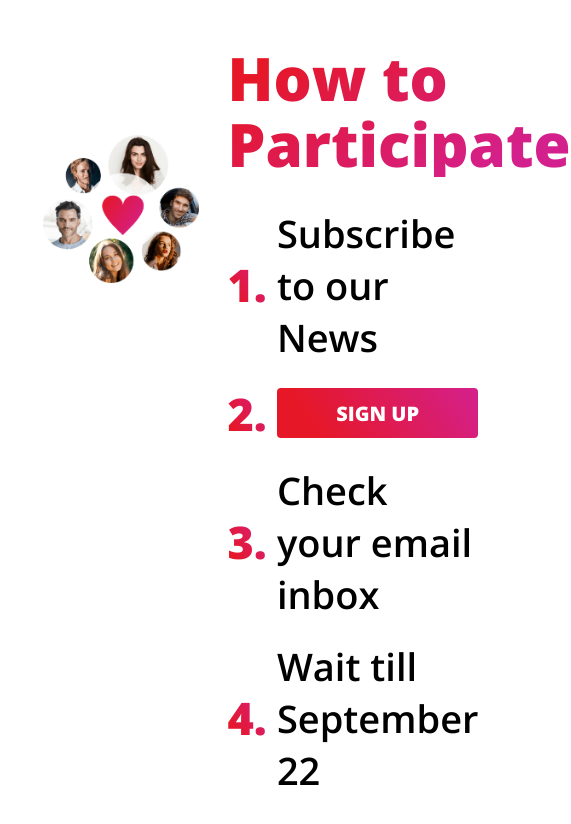
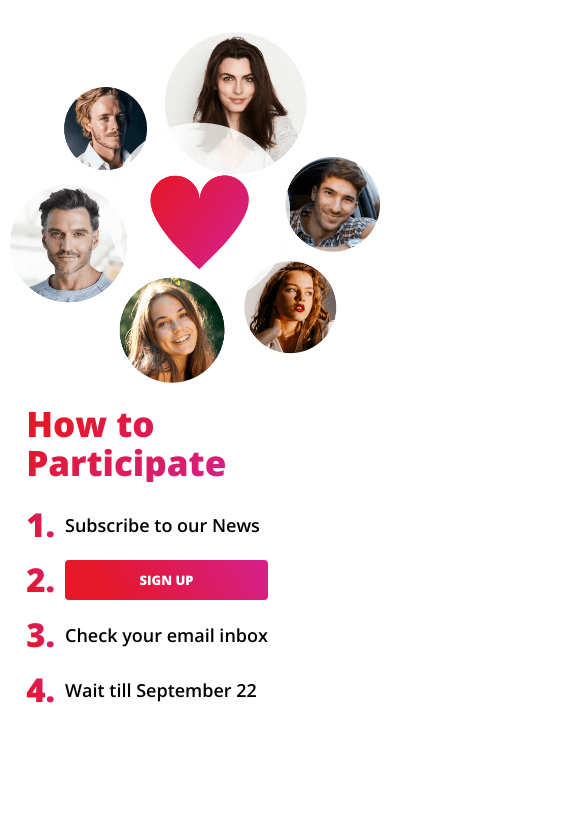
Before and after one commit to falconbow/sdg, a plain HTML site: page index.html in a window 390 px wide. Shown: the whole page, 571 px wide, since content can reach past the window. Drawn offline with nearby package versions, Linux system fonts and the light colour scheme.

Commit message:
feat: add mobile view

```diff
--- a/styles/index.scss
+++ b/styles/index.scss
@@ -1,7 +1,9 @@
 $red: linear-gradient(238.08deg, #D4208C 0.42%, #E61726 82.5%);
 $text-gradient: linear-gradient(145.08deg, #E61726 12.35%, #D4208C 83.63%);
 
-
+body {
+  margin: 0;
+}
 
 * {
   font-family: "Open Sans";
@@ -21,8 +23,6 @@ $text-gradient: linear-gradient(145.08deg, #E61726 12.35%, #D4208C 83.63%);
   height: 70%;
   margin-left: 20px;
   display: flex;
-  justify-content: center;
-  align-items: center;
 
 }
 
@@ -32,6 +32,7 @@ $text-gradient: linear-gradient(145.08deg, #E61726 12.35%, #D4208C 83.63%);
   height: 100%;
   background-size: contain;
   background-repeat: no-repeat;
+  background-position: center;
 }
 
 
@@ -93,3 +94,43 @@ $text-gradient: linear-gradient(145.08deg, #E61726 12.35%, #D4208C 83.63%);
   font-weight: 600;
   width: 100%;
 }
+
+@media screen and (max-width: 800px) {
+  .landing-wrapper {
+    flex-direction: column;
+    width: auto;
+    justify-content:unset;
+    padding: 10px;
+    padding-bottom: 0;
+    box-sizing: border-box
+  }
+
+  .image-container {
+    width: 100%;
+    height: 45%;
+    margin: 0;
+    margin-top: 10px;
+  }
+  .content {
+    max-width: 100%;
+    margin-top: 10px;
+  }
+  .item_wrapper {
+    margin-bottom: 10px;
+  }
+  .header {
+    font-size: 35px;
+    width: 80%;
+    margin-bottom: 20px;
+  }
+  .signup_button {
+    height: 40px;
+    font-size: 13px;
+  }
+  .text {
+    font-size: 18px;
+  }
+  .number {
+  font-size: 33px;
+  }
+}
```
Also changed, not shown: styles/index.css, 1 other file.
